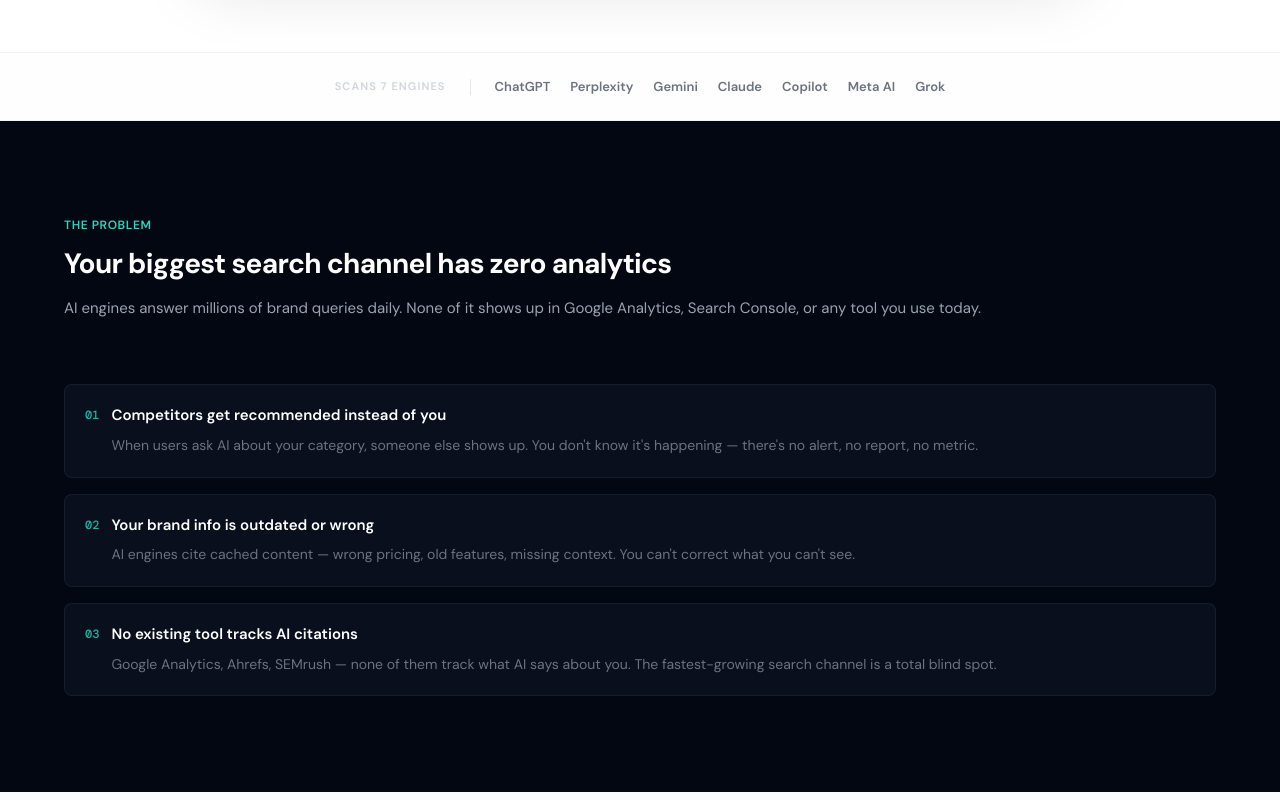
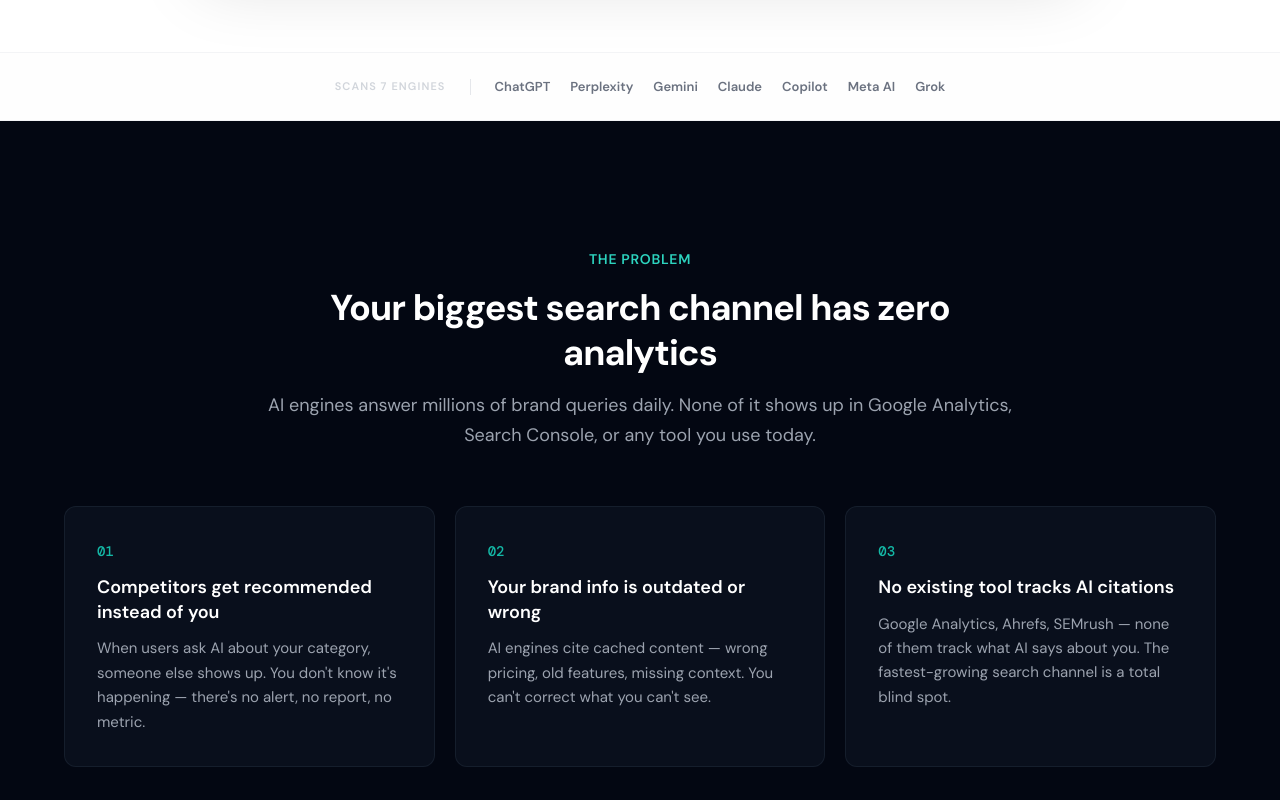
Before and after one commit to samybensadok-cmyk/geotoolbox-web, a Next.js app: page / in a window 1280 px wide. Shown: the part 1100-1900 px from the top of the page. Built offline with nearby package versions, Linux system fonts and the light colour scheme.

Commit message:
Improve problem section readability — larger text, 3-column card layout
Co-Authored-By: Claude Opus 4.6 (1M context) <noreply@anthropic.com>

```diff
--- a/components/landing/problem.tsx
+++ b/components/landing/problem.tsx
@@ -1,21 +1,18 @@
 export function Problem() {
   return (
-    <section className="bg-gray-950 px-6 py-20 sm:py-24">
+    <section className="bg-gray-950 px-6 py-24 sm:py-32">
       <div className="mx-auto max-w-6xl">
-        <div className="grid gap-10 lg:grid-cols-[1fr,1fr] lg:gap-16 lg:items-start">
-          {/* Left — headline */}
-          <div>
-            <p className="text-xs font-semibold tracking-wider text-accent-400 uppercase">The problem</p>
-            <h2 className="mt-3 text-2xl font-bold tracking-tight text-white sm:text-[1.75rem] leading-snug">
+        <div className="text-center max-w-3xl mx-auto mb-14">
+          <p className="text-sm font-semibold tracking-wider text-accent-400 uppercase">The problem</p>
+          <h2 className="mt-4 text-3xl font-bold tracking-tight text-white sm:text-4xl leading-tight">
             Your biggest search channel has zero analytics
           </h2>
-            <p className="mt-3 text-[15px] text-gray-400 leading-relaxed">
+          <p className="mt-4 text-lg text-gray-400 leading-relaxed">
             AI engines answer millions of brand queries daily. None of it shows up in Google Analytics, Search Console, or any tool you use today.
           </p>
         </div>
 
-          {/* Right — cards */}
-          <div className="grid gap-4">
+        <div className="grid gap-5 sm:grid-cols-3">
           {[
             {
               num: "01",
@@ -33,21 +30,16 @@ export function Problem() {
               body: "Google Analytics, Ahrefs, SEMrush — none of them track what AI says about you. The fastest-growing search channel is a total blind spot.",
             },
           ].map((item) => (
-              <div key={item.num} className="rounded-lg border border-gray-800/60 bg-gray-900/50 p-5">
-                <div className="flex items-start gap-3">
-                  <span className="mt-0.5 font-mono text-xs font-medium text-accent-500">{item.num}</span>
-                  <div>
-                    <h3 className="text-[15px] font-semibold text-white leading-snug">
+            <div key={item.num} className="rounded-xl border border-gray-800/60 bg-gray-900/50 p-6 sm:p-8">
+              <span className="font-mono text-sm font-medium text-accent-500">{item.num}</span>
+              <h3 className="mt-3 text-lg font-semibold text-white leading-snug">
                 {item.title}
               </h3>
-                    <p className="mt-2 text-sm leading-relaxed text-gray-500">
+              <p className="mt-3 text-[15px] leading-relaxed text-gray-400">
                 {item.body}
               </p>
             </div>
-                </div>
-              </div>
           ))}
-          </div>
         </div>
       </div>
     </section>
```
Lines whose indentation alone changed are shown as unchanged.
